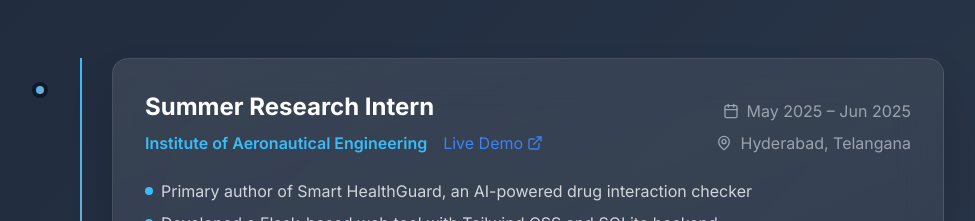
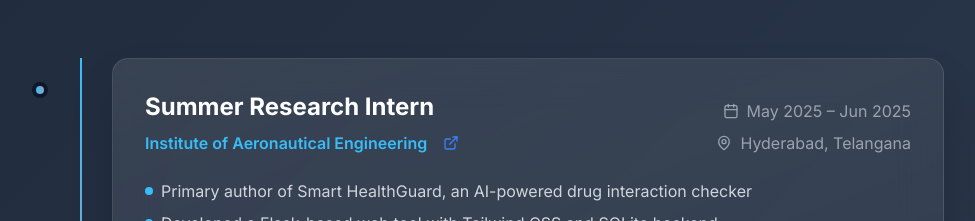
Before and after one commit to Sp2-004/SatyaPujith2-portfolio, a React (Vite) app: page / in a window 1280 px wide. Shown: the part 3260-3481 px from the top of the page, without its empty margins (144-1119 px from the left). Built offline with nearby package versions, Linux system fonts and the light colour scheme.

Commit message:
Update Experience.tsx

```diff
--- a/src/components/Experience.tsx
+++ b/src/components/Experience.tsx
@@ -68,7 +68,6 @@ const Experience = () => {
   rel="noopener noreferrer"
   className="flex items-center gap-1 text-blue-500 hover:underline"
 >
-  <span>Live Demo</span>
   <ExternalLink className="w-4 h-4" />
 </a>
 
```
